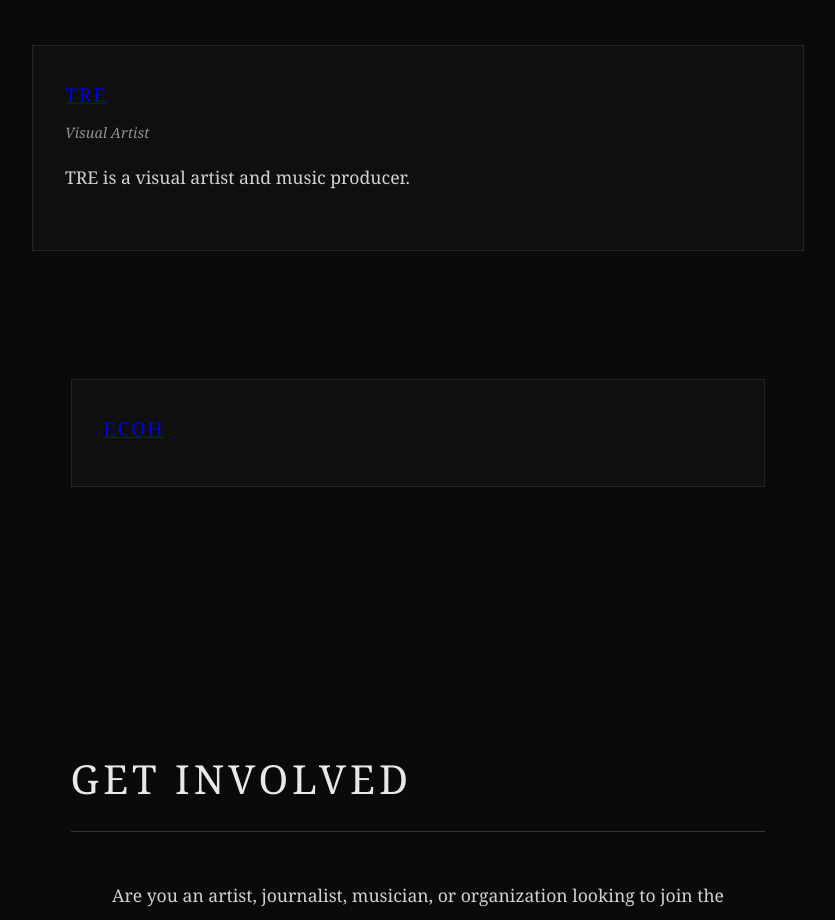
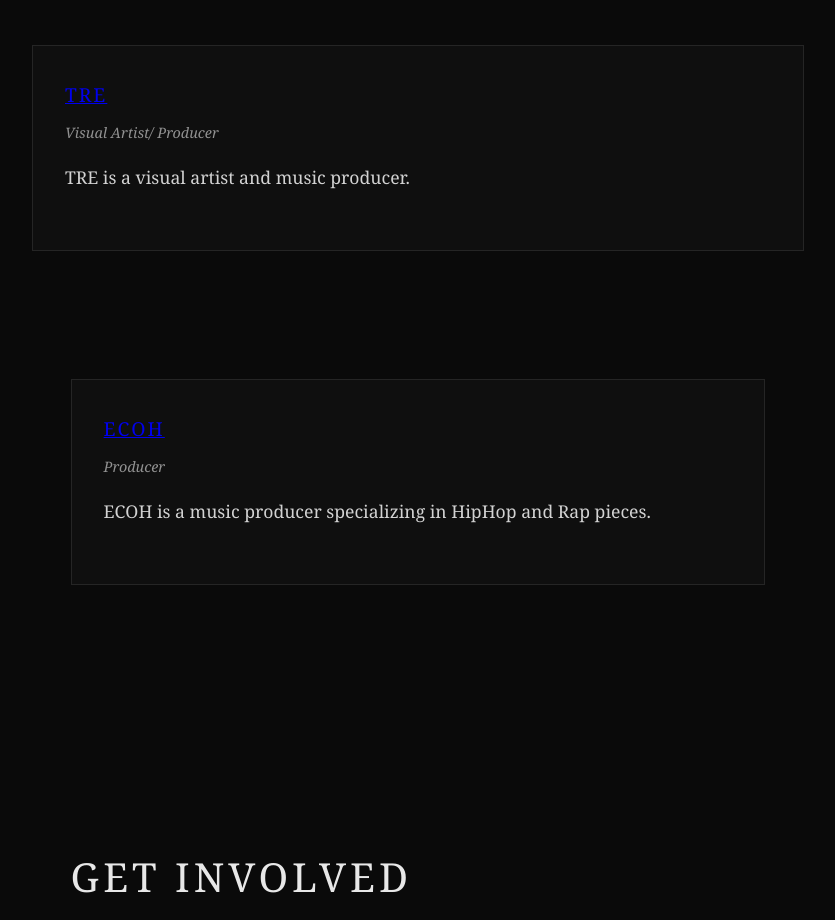
Before and after one commit to 3schtocky/ReaissanceCollective, a plain HTML site: page index.html in a window 1280 px wide. Shown: the part 2405-3325 px from the top of the page, without its empty margins (222-1057 px from the left). Drawn offline with Linux system fonts and the light colour scheme.

Commit message:
Update index.html
V_05?

```diff
--- a/index.html
+++ b/index.html
@@ -292,7 +292,7 @@
       			TRE
     				</a>
   				</h3>
-  <div class="discipline">Visual Artist</div>
+  <div class="discipline">Visual Artist/ Producer</div>
   <p>TRE is a visual artist and music producer.</p>
 </div>
     <section id="artists">
@@ -303,6 +303,9 @@
        			rel="noopener">
     				ECOH
     				</a>
+                </h3>
+  <div class="discipline">Producer</div>
+  <p>ECOH is a music producer specializing in HipHop and Rap pieces.</p>
             </div>
         </div>
     </section>
```
